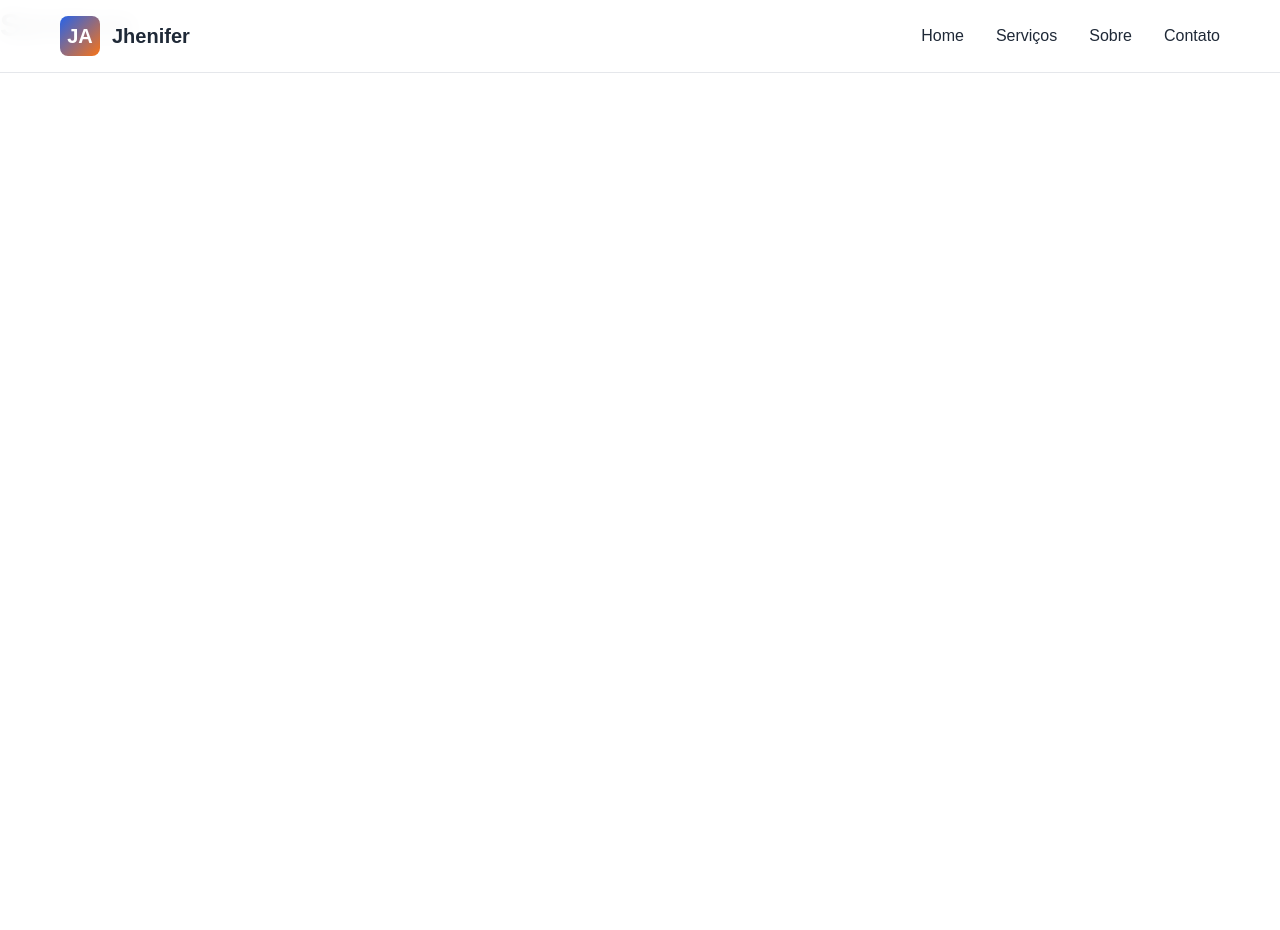
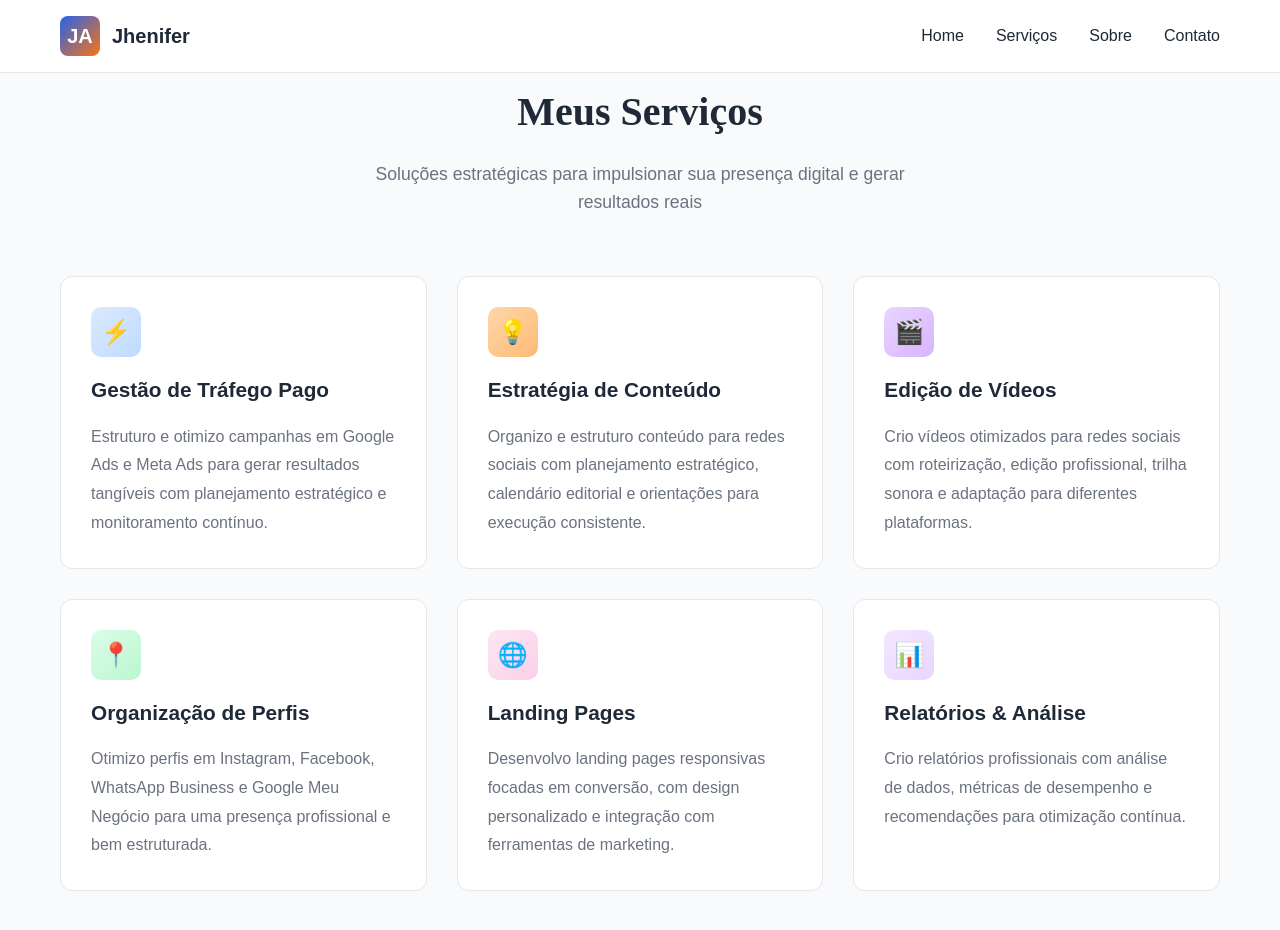
Before and after one commit to RaphaelAugustoSantAna/jhenifer_portfolio, a React (Vite) app: page /servicos in a window 1280 px wide. Shown: the top 930 px of the page. Before the commit the page ends 800 px from the top, so only its background shows below. Built offline with nearby package versions, Linux system fonts and the light colour scheme.

Commit message:
Implementa a seção de serviços

```diff
--- /dev/null
+++ b/src/components/Services/Services.css
@@ -0,0 +1,107 @@
+.services {
+  padding: 80px 0;
+  background: #f9fafb;
+}
+
+.section-title {
+  text-align: center;
+  margin-bottom: 60px;
+}
+
+.section-title h2 {
+  font-family: "Playfair Display", serif;
+  font-size: 2.5rem;
+  margin-bottom: 1rem;
+  color: #1f2937;
+}
+
+.section-title p {
+  font-size: 1.1rem;
+  color: #6b7280;
+  max-width: 600px;
+  margin: 0 auto;
+}
+
+.services-grid {
+  display: grid;
+  grid-template-columns: 1fr;
+  gap: 30px;
+}
+
+@media (min-width: 768px) {
+  .services-grid {
+    grid-template-columns: repeat(2, 1fr);
+  }
+}
+
+@media (min-width: 1024px) {
+  .services-grid {
+    grid-template-columns: repeat(3, 1fr);
+  }
+}
+
+.service-card {
+  background: white;
+  padding: 30px;
+  border-radius: 12px;
+  border: 1px solid #e5e7eb;
+  transition: all 0.3s;
+  cursor: pointer;
+}
+
+.service-card:hover {
+  border-color: #2563eb;
+  box-shadow: 0 10px 30px rgba(37, 99, 235, 0.1);
+  transform: translateY(-5px);
+}
+
+.service-icon {
+  width: 50px;
+  height: 50px;
+  border-radius: 10px;
+  display: flex;
+  align-items: center;
+  justify-content: center;
+  font-size: 1.5rem;
+  margin-bottom: 1rem;
+}
+
+.service-card h3 {
+  font-size: 1.3rem;
+  margin-bottom: 1rem;
+  color: #1f2937;
+}
+
+.service-card p {
+  color: #6b7280;
+  line-height: 1.8;
+}
+
+.service-icon-traffic {
+  background: linear-gradient(135deg, #dbeafe, #bfdbfe);
+  color: #2563eb;
+}
+
+.service-icon-content {
+  background: linear-gradient(135deg, #fed7aa, #fdba74);
+  color: #f97316;
+}
+
+.service-icon-video {
+  background: linear-gradient(135deg, #e9d5ff, #d8b4fe);
+  color: #9333ea;
+}
+.service-icon-profile {
+  background: linear-gradient(135deg, #dcfce7, #bbf7d0);
+  color: #16a34a;
+}
+
+.service-icon-landing {
+  background: linear-gradient(135deg, #fce7f3, #fbcfe8);
+  color: #ec4899;
+}
+
+.service-icon-reports {
+  background: linear-gradient(135deg, #f3e8ff, #e9d5ff);
+  color: #7c3aed;
+}
--- /dev/null
+++ b/src/components/Services/index.jsx
@@ -0,0 +1,73 @@
+import "./Services.css";
+
+function Services() {
+  return (
+    <section className="services">
+      <div className="container">
+        <div className="section-title">
+          <h2>Meus Serviços</h2>
+          <p>
+            Soluções estratégicas para impulsionar sua presença digital e gerar
+            resultados reais
+          </p>
+        </div>
+
+        <div className="services-grid">
+          <div className="service-card">
+            <div className="service-icon service-icon-traffic">⚡</div>
+            <h3>Gestão de Tráfego Pago</h3>
+            <p>
+              Estruturo e otimizo campanhas em Google Ads e Meta Ads para gerar
+              resultados tangíveis com planejamento estratégico e monitoramento
+              contínuo.
+            </p>
+          </div>
+          <div className="service-card">
+            <div className="service-icon service-icon-content">💡</div>
+            <h3>Estratégia de Conteúdo</h3>
+            <p>
+              Organizo e estruturo conteúdo para redes sociais com planejamento
+              estratégico, calendário editorial e orientações para execução
+              consistente.
+            </p>
+          </div>
+          <div className="service-card">
+            <div className="service-icon service-icon-video">🎬</div>
+            <h3>Edição de Vídeos</h3>
+            <p>
+              Crio vídeos otimizados para redes sociais com roteirização, edição
+              profissional, trilha sonora e adaptação para diferentes
+              plataformas.
+            </p>
+          </div>
+          <div className="service-card">
+            <div className="service-icon service-icon-profile">📍</div>
+            <h3>Organização de Perfis</h3>
+            <p>
+              Otimizo perfis em Instagram, Facebook, WhatsApp Business e Google
+              Meu Negócio para uma presença profissional e bem estruturada.
+            </p>
+          </div>
+          <div className="service-card">
+            <div className="service-icon service-icon-landing">🌐</div>
+            <h3>Landing Pages</h3>
+            <p>
+              Desenvolvo landing pages responsivas focadas em conversão, com
+              design personalizado e integração com ferramentas de marketing.
+            </p>
+          </div>
+          <div className="service-card">
+            <div className="service-icon service-icon-reports">📊</div>
+            <h3>Relatórios & Análise</h3>
+            <p>
+              Crio relatórios profissionais com análise de dados, métricas de
+              desempenho e recomendações para otimização contínua.
+            </p>
+          </div>
+        </div>
+      </div>
+    </section>
+  );
+}
+
+export default Services;
--- a/src/pages/Servicos/index.jsx
+++ b/src/pages/Servicos/index.jsx
@@ -1,5 +1,11 @@
+import Services from "../../components/Services";
+
 function Servicos() {
-  return <h1>Serviços</h1>;
+  return (
+    <>
+      <Services />
+    </>
+  );
 }
 
 export default Servicos;
```
